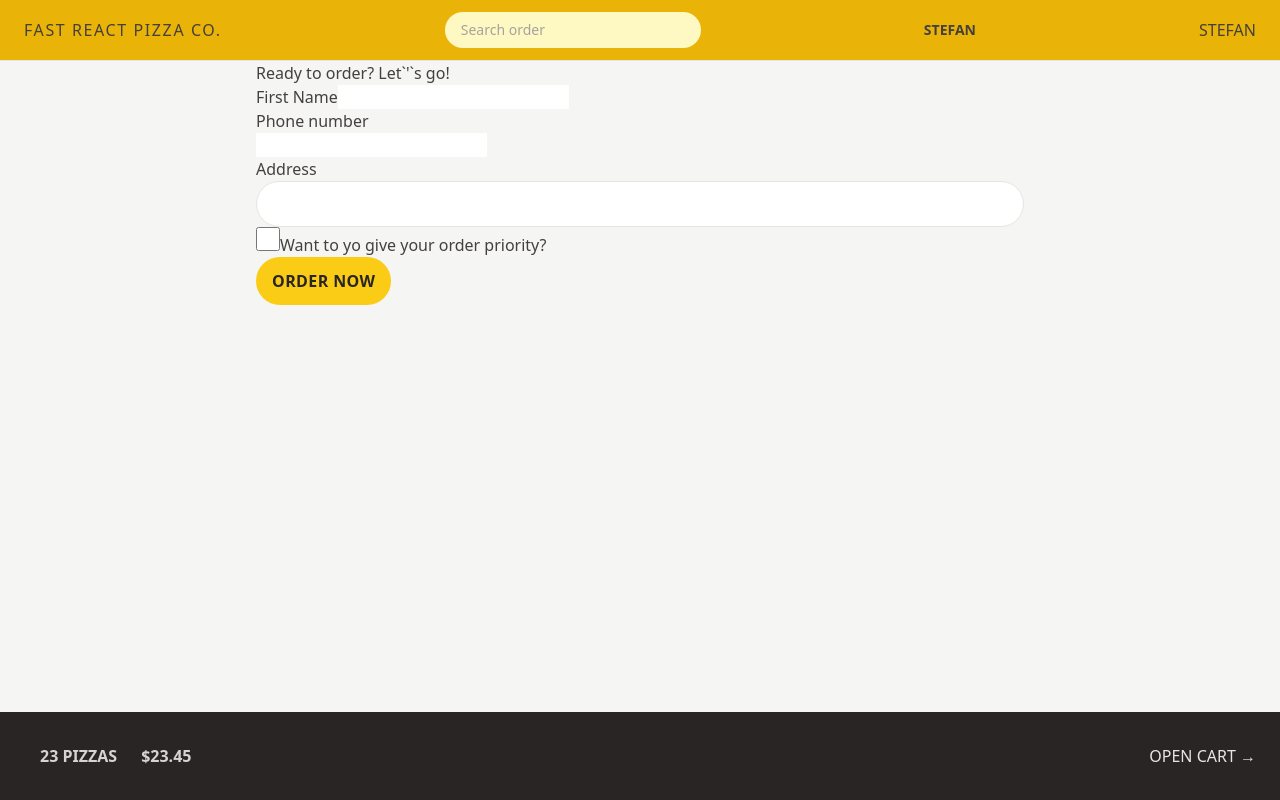
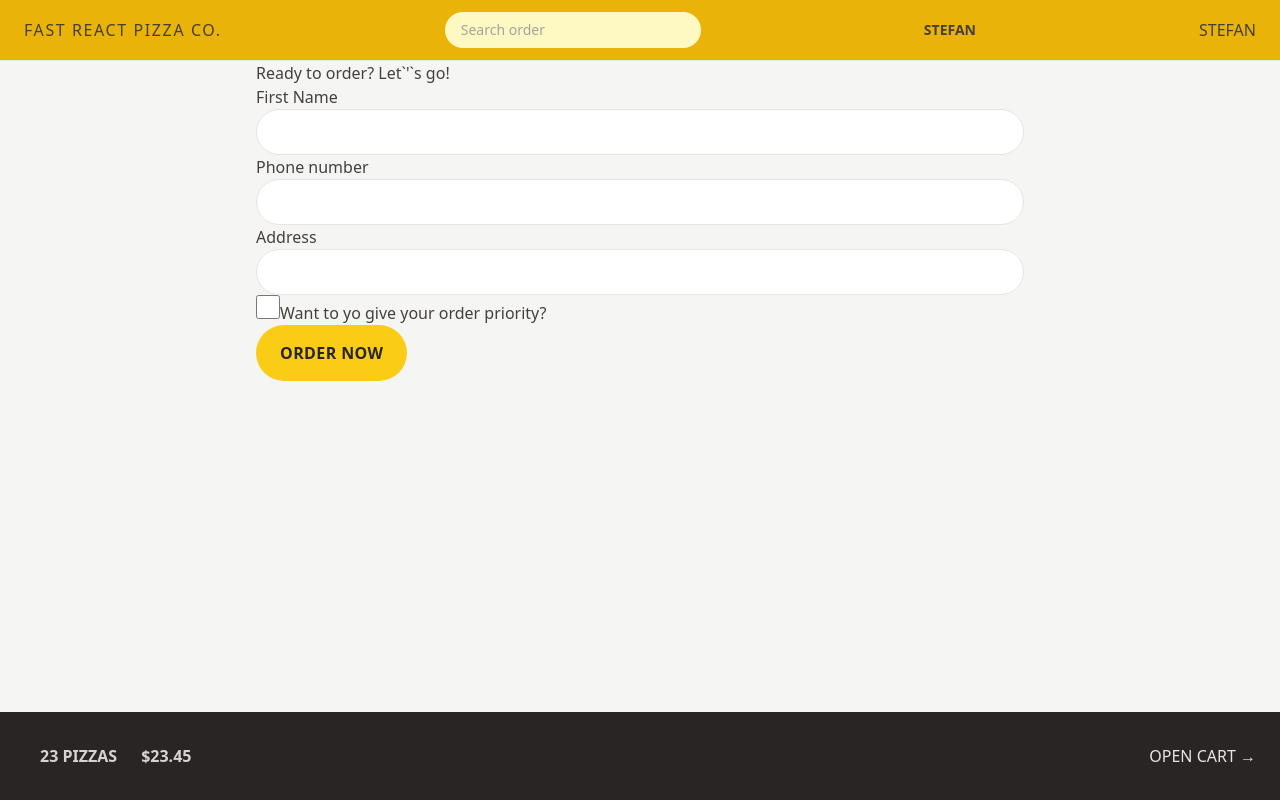
Before and after one commit to stkoev/react-js-fast-react-pizza, a React (Vite) app: page /order/new in a window 1280 px wide. Built offline with nearby package versions, Linux system fonts and the light colour scheme.

Commit message:
reuse styles in buttons and linnks

```diff
--- a/src/features/cart/Cart.jsx
+++ b/src/features/cart/Cart.jsx
@@ -1,4 +1,5 @@
-import { Link } from 'react-router-dom';
+import LinkButton from '../../ui/LinkButton';
+import Button from '../../ui/Button';
 
 const fakeCart = [
   {
@@ -29,17 +30,16 @@
   console.log(cart);
   return (
     <div>
-      <Link
+      <LinkButton
         to="/menu"
-        className="text-sm text-blue-500 hover:text-blue-700 hover:underline"
+
       >
         &larr; Back to menu
-      </Link>
+      </LinkButton>
 
       <h2>Your cart, %NAME%</h2>
-
       <div>
-        <Link to="/order/new">Order pizzas</Link>
+      <Button to="/order/new">Order pizzas</Button>
         <button>Clear cart</button>
       </div>
     </div>
--- a/src/features/order/CreateOrder.jsx
+++ b/src/features/order/CreateOrder.jsx
@@ -2,6 +2,7 @@
 
 import { Form, redirect, useActionData, useNavigation } from 'react-router-dom';
 import { createOrder } from '../../services/apiRestaurant';
+import Button from '../../ui/Button';
 
 // https://uibakery.io/regex-library/phone-number
 const isValidPhone = (str) =>
@@ -49,13 +50,13 @@
       <Form method="POST">
         <div>
           <label>First Name</label>
-          <input type="text" name="customer" required />
+          <input className='input' type="text" name="customer" required />
         </div>
 
         <div>
           <label>Phone number</label>
           <div>
-            <input type="tel" name="phone" required />
+            <input className='input' type="tel" name="phone" required />
           </div>
           {formErrors?.phone && <p>{formErrors.phone}</p>}
         </div>
@@ -67,7 +68,7 @@
               type="text"
               name="address"
               required
-              className="w-full rounded-full border border-stone-200 px-4 py-2 text-sm transition-all duration-300 placeholder:text-stone-400 focus:outline-none focus:ring focus:ring-yellow-400 md:px-6 md:py-3"
+              className="input"
             />
           </div>
         </div>
@@ -86,12 +87,11 @@
 
         <div>
           <input type="hidden" name="cart" value={JSON.stringify(cart)} />
-          <button
+          <Button
             disabled={isSubmitting}
-            className="inline-block rounded-full bg-yellow-400 px-4 py-3 font-semibold uppercase tracking-wide text-stone-800 transition-colors duration-300 hover:bg-yellow-300 focus:bg-yellow-300 focus:outline-none focus:ring focus:ring-yellow-300 focus:ring-offset-2 disabled:cursor-not-allowed"
           >
             {isSubmitting ? 'Placing order' : 'Order now'}
-          </button>
+          </Button>
         </div>
       </Form>
     </div>
--- a/src/features/user/CreateUser.jsx
+++ b/src/features/user/CreateUser.jsx
@@ -1,4 +1,5 @@
 import { useState } from 'react';
+import Button from '../../ui/Button'
 
 function CreateUser() {
   const [username, setUsername] = useState('');
@@ -18,12 +19,12 @@
         placeholder="Your full name"
         value={username}
         onChange={(e) => setUsername(e.target.value)}
-        className="w-72 "
+        className="w-72 input mb-8"
       />
 
       {username !== '' && (
         <div>
-          <button>Start ordering</button>
+          <Button>Start ordering</Button>
         </div>
       )}
     </form>
--- a/src/index.css
+++ b/src/index.css
@@ -2,21 +2,15 @@
 @tailwind components;
 @tailwind utilities;
 
-/* body {
-  font-family: system-ui, -apple-system, BlinkMacSystemFont, 'Segoe UI', Roboto,
-    Oxygen, Ubuntu, Cantarell, 'Open Sans', 'Helvetica Neue', sans-serif;
-  background-color: #f7f7f7;
-  color: #444;
+
+@layer components {
+  .input {
+    @apply w-full rounded-full border border-stone-200 px-4 py-2 text-sm transition-all duration-300 placeholder:text-stone-400 focus:outline-none focus:ring focus:ring-yellow-400 md:px-6 md:py-3;
+  }
 }
 
-.layout {
-  display: grid;
-  grid-template-rows: auto 1fr auto;
-  gap: 32px;
-  height: 100dvh;
-} */
+/* @layer utilities { .transition-duration-300ms { transition-duration: 300ms; } } */
 
-/* https://dev.to/afif/i-made-100-css-loaders-for-your-next-project-4eje */
 .loader {
   width: 45px;
   aspect-ratio: 0.75;
--- /dev/null
+++ b/src/ui/Button.jsx
@@ -0,0 +1,15 @@
+import { Link } from "react-router-dom"
+
+function Button({children, disabled, to}) {
+    const className = "inline-block rounded-full bg-yellow-400 px-4 py-3 font-semibold uppercase tracking-wide text-stone-800 transition-colors duration-300 hover:bg-yellow-300 focus:bg-yellow-300 focus:outline-none focus:ring focus:ring-yellow-300 focus:ring-offset-2 disabled:cursor-not-allowed sm:px-6 sm:py-4"
+    if(to) {
+        return <Link to={to} className={className}>{children}</Link>
+    }
+    return (
+        <button className={className} disabled={disabled}> {children}
+
+        </button>
+    )
+}
+
+export default Button
--- a/src/ui/Error.jsx
+++ b/src/ui/Error.jsx
@@ -1,14 +1,14 @@
-import { useNavigate, useRouteError } from "react-router-dom";
+import { useRouteError } from "react-router-dom";
+import LinkButton from "./LinkButton";
 
 function Error() {
-  const navigate = useNavigate();
   const error = useRouteError();
 
   return (
     <div>
       <h1>Something went wrong 😢</h1>
       <p>{error.data || error.message}</p>
-      <button onClick={() => navigate(-1)}>&larr; Go back</button>
+      <LinkButton to='-1'>&larr; Go back</LinkButton>
     </div>
   );
 }
--- /dev/null
+++ b/src/ui/LinkButton.jsx
@@ -0,0 +1,22 @@
+import { Link } from "react-router-dom"
+import { useNavigate } from "react-router-dom"
+
+function LinkButton({children, to}) {
+    const navigate = useNavigate();
+    const className='text-sm text-blue-500 hover:text-blue-700 hover:underline'
+
+
+    if(to=== '-1') {
+        return <button onClick={()=>navigate(-1)} className={className}>{children}</button>
+    }
+
+
+    return (
+      <Link
+        to={to}
+        className={className}
+      >{children}</Link>
+    )
+}
+
+export default LinkButton
```
